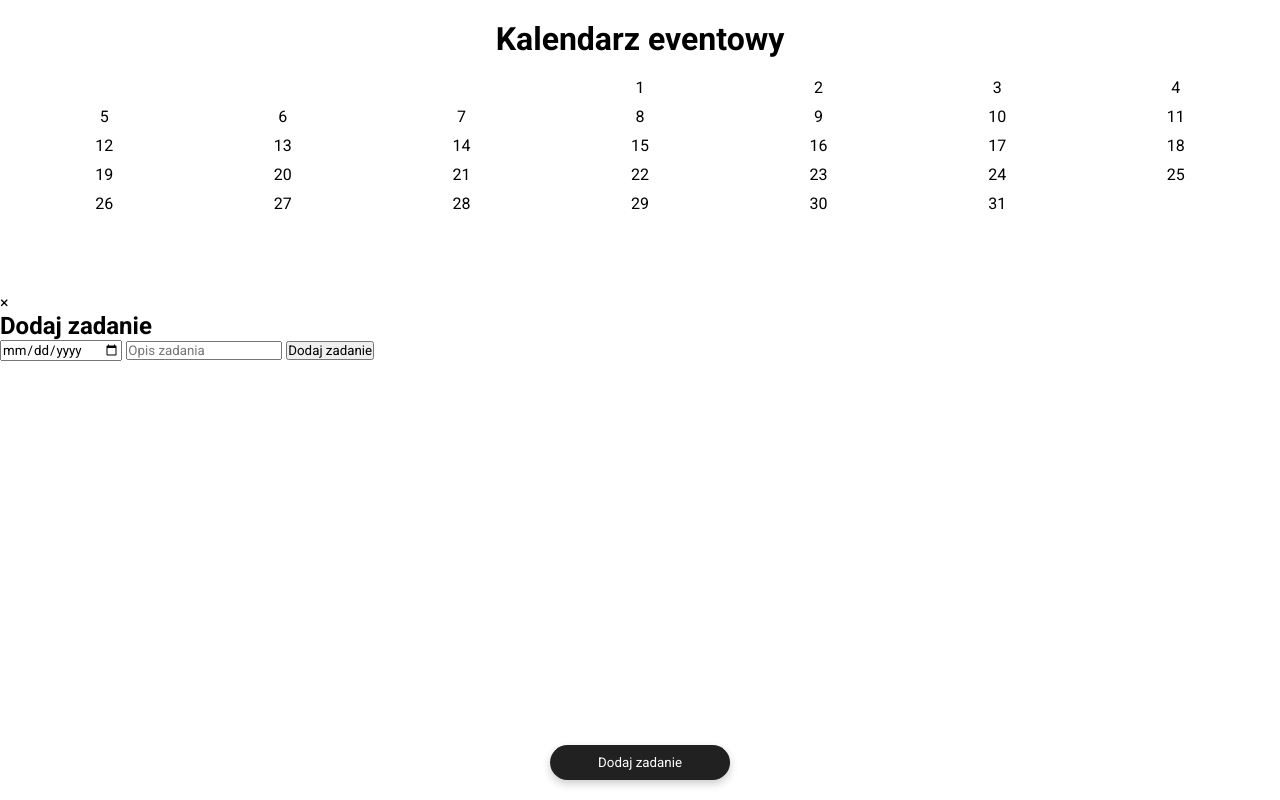
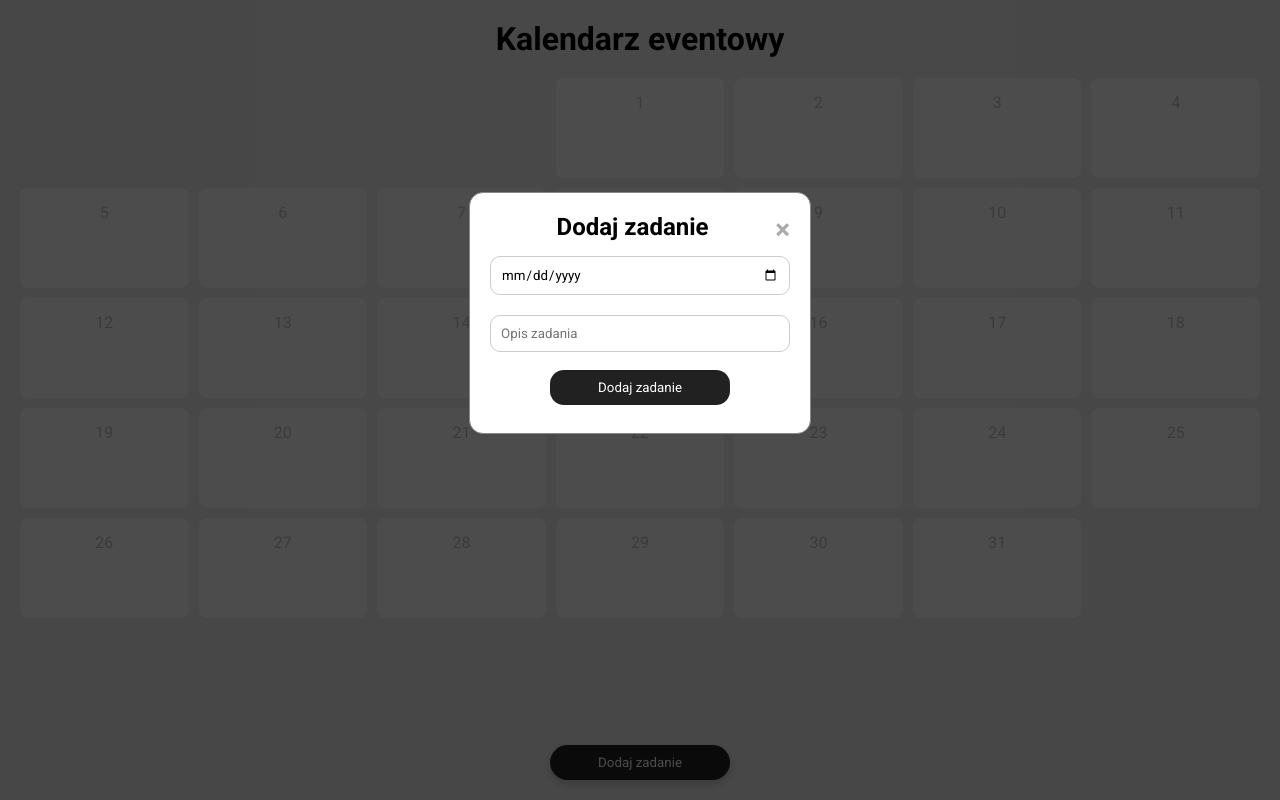
Before and after one commit to hub-hej/Calendar, a plain HTML site: page index.html in a window 1280 px wide. Both pictures are taken after a click on the button "Dodaj zadanie". Drawn offline with Linux system fonts and the light colour scheme.

Commit message:
Further css implementation

```diff
--- a/style.css
+++ b/style.css
@@ -2,6 +2,10 @@
     margin: 0;
     padding: 0;
     font-family: 'Roboto', sans-serif;
+}
+body{
+    height: 100%;
+    background-color: #f0f0f0;
 }
 
 .roboto-light {
@@ -50,6 +54,113 @@
     box-shadow: 0 4px 8px rgba(0,0,0,0.2);
 }
 
-.add-task-btn:hover{
+.calendar-day{
+    display: flex;
+    flex-direction: column;
+    align-items: center;
+    background-color: #fff;
+    color: #c4c4c4;
+    padding: 15px;
+    border-radius: 8px;
+    min-height: 70px;
+    box-shadow: 0 4px 8p rgba(0,0,0,0.1);
+}
+
+.task{
+    background-color: #212121;
+    color: #fff;
+    padding: 12px;
+    margin-top: 10px;
+    border-radius: 4px;
+    text-align: center;
+    word-break: break-word;
+    font-size: 0.8em;
+    width: 88%;
+    cursor: pointer;
+    transition: all 0.3 ease;
+}
+
+.task:hover, .modal-content button:hover, .add-task-btn:hover{
     background-color: #424242;
 }
+
+.modal{
+    display: none;
+    position: fixed;
+    z-index: 1;
+    left: 0;
+    top: 0;
+    width: 100%;
+    height: 100%;
+    overflow: auto;
+    background-color: rgba(0,0,0,0.7);
+}
+
+.modal-content{
+    background-color: #fff;
+    margin: 15% auto;
+    padding: 20px;
+    border: 1px solid #888;
+    width: 300px;
+    border-radius: 14px;
+    text-align: center;
+}
+
+.close{
+    color: #aaa;
+    float: right;
+    font-size: 28px;
+    font-weight: bold;
+    text-decoration: none;
+    transition: all 0.3 ease;
+}
+
+.close:hover, .close:focus{
+    color: #000;
+}
+
+input[type="date"], input[type="text"]{
+    width: 100%;
+    padding: 10px;
+    margin: 10px 0;
+    display: inline-block;
+    border: 1px solid #ccc;
+    border-radius: 10px;
+    outline: none;
+    box-sizing: border-box;
+}
+
+.modal-content button{
+    background-color: #212121;
+    color: #fff;
+    padding: 10px 48px;
+    margin: 8px 0;
+    border: none;
+    border-radius: 14px;
+    cursor: pointer;
+    transition: all 0.3s ease;
+}
+
+@media screen and (max-width: 1200px){
+    .calendar-grid{
+        grid-template-columns: repeat(5,1fr);
+    }
+}
+
+@media screen and (max-width: 992px){
+    .calendar-grid{
+        grid-template-columns: repeat(3,1fr);
+    }
+}
+
+@media screen and (max-width: 768px){
+    .calendar-grid{
+        grid-template-columns: repeat(2,1fr);
+    }
+}
+
+@media screen and (max-width: 576px){
+    .calendar-grid{
+        grid-template-columns: repeat(1,1fr);
+    }
+}
```
